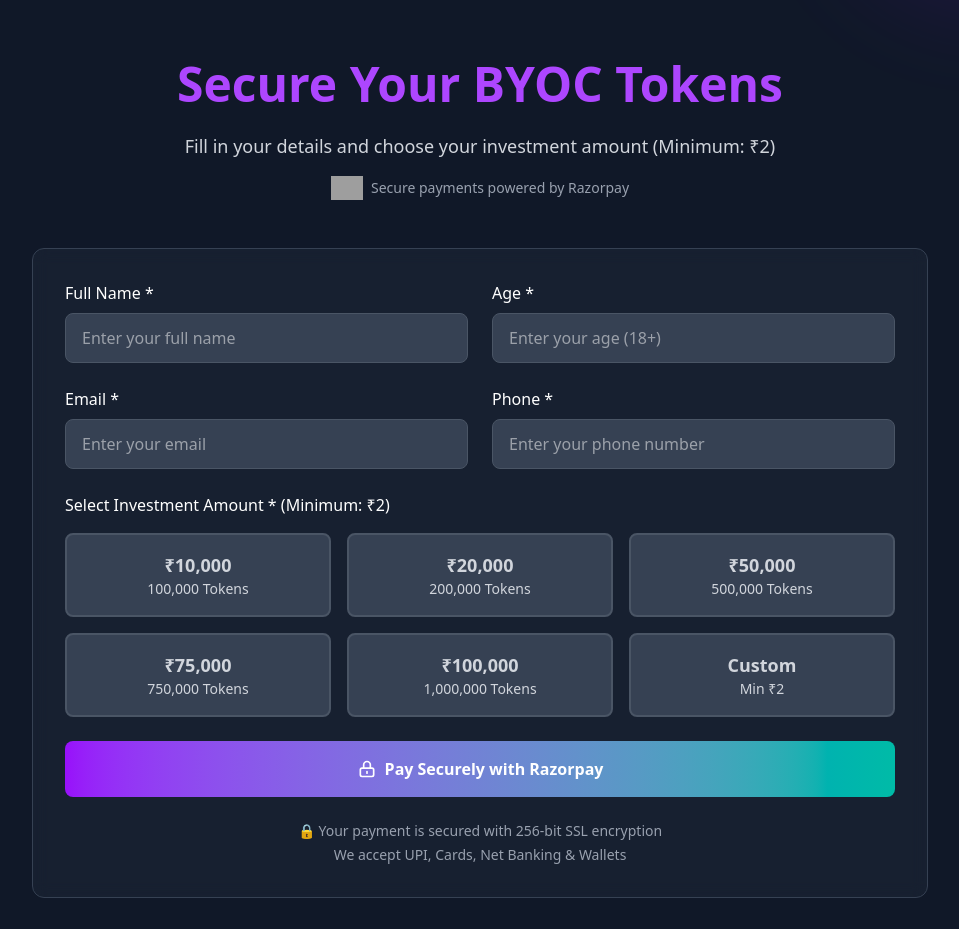
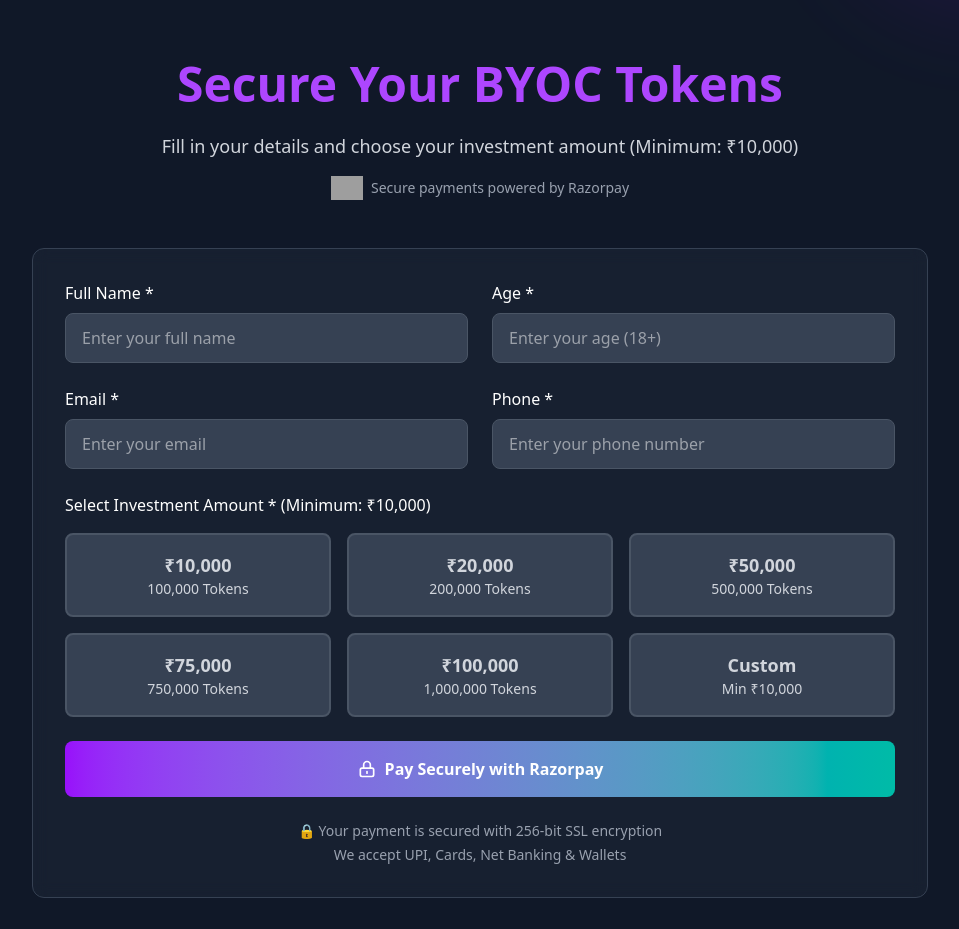
Before and after one commit to BYOCLive/byoc-website, a React (Vite) app: page /offer in a window 1280 px wide. Shown: the part 820-1749 px from the top of the page, without its empty margins (160-1119 px from the left). Built offline with nearby package versions, Linux system fonts and the light colour scheme; grey boxes are pictures that could not be loaded.

Commit message:
Testing Completed

```diff
--- a/src/components/PurchaseForm.jsx
+++ b/src/components/PurchaseForm.jsx
@@ -22,7 +22,7 @@ export default function PurchaseForm() {
   const [successMsg, setSuccessMsg] = useState('');
 
   const predefinedAmounts = [10000, 20000, 50000, 75000, 100000];
-  const MIN_AMOUNT = 2;
+  const MIN_AMOUNT = 10000;
 
   // Load Razorpay script
   useEffect(() => {
```
